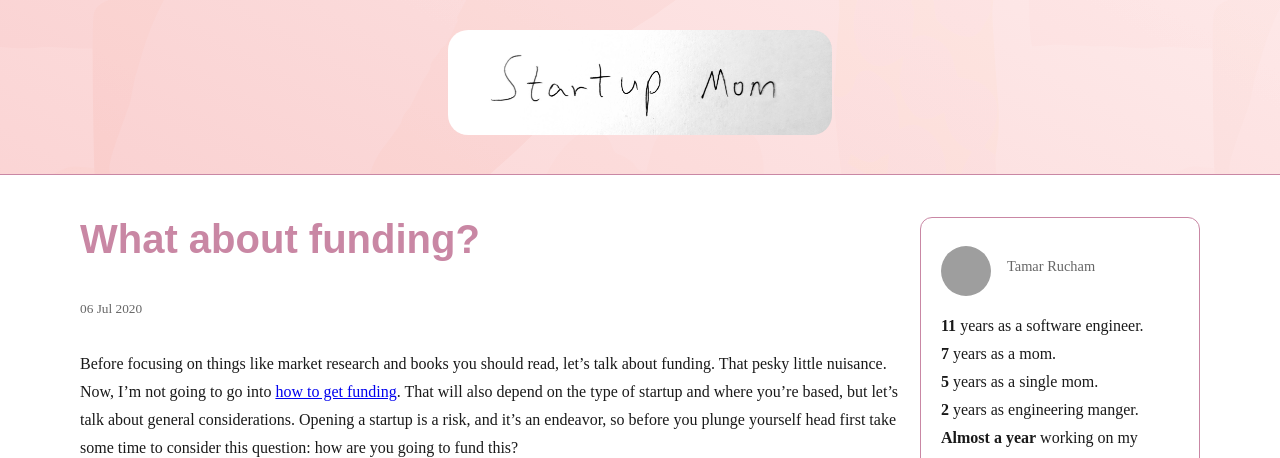
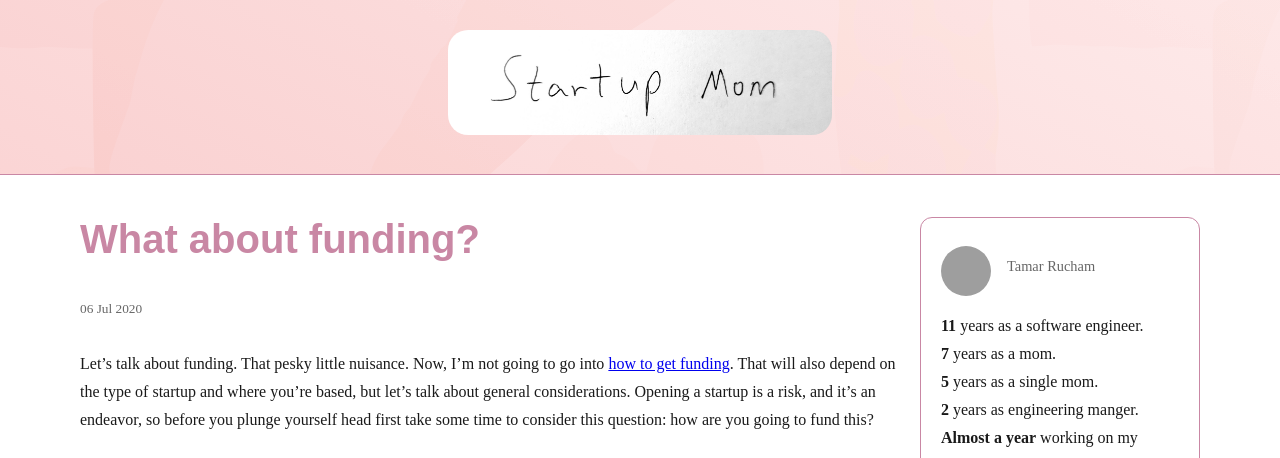
Before and after one commit to tamarr/tamarr.github.io, a Jekyll site: the page built from _posts/2020-07-06-What About Funding?.md, in a window 1280 px wide and 900 px high, cut to the strip 0-458 px from the top of the window. Built offline with Jekyll 4.4.1, drawn with Linux system fonts in a browser that asks for light colours; grey boxes are pictures that could not be loaded.

Commit message:
update first sentance

```diff
--- a/_posts/2020-07-06-What About Funding?.md
+++ b/_posts/2020-07-06-What About Funding?.md
@@ -2,7 +2,7 @@
 layout: post
 small-image: https://media.giphy.com/media/YBsd8wdchmxqg/giphy.gif
 ---
-Before focusing on things like market research and books you should read, let’s talk about funding. That pesky little nuisance. Now, I’m not going to go into [how to get funding](https://lmgtfy.com/?q=startup+how+to+get+funding). That will also depend on the type of startup and where you’re based, but let’s talk about general considerations. Opening a startup is a risk, and it’s an endeavor, so before you plunge yourself head first take some time to consider this question: how are you going to fund this?
+Let’s talk about funding. That pesky little nuisance. Now, I’m not going to go into [how to get funding](https://lmgtfy.com/?q=startup+how+to+get+funding). That will also depend on the type of startup and where you’re based, but let’s talk about general considerations. Opening a startup is a risk, and it’s an endeavor, so before you plunge yourself head first take some time to consider this question: how are you going to fund this?
 
 <iframe src="https://giphy.com/embed/YBsd8wdchmxqg" width="480" height="419" frameBorder="0" class="giphy-embed" allowFullScreen></iframe><p><a href="https://giphy.com/gifs/money-make-it-rain-cat-YBsd8wdchmxqg">via GIPHY</a></p>
 
```
Also changed, not shown: 2 other files.
